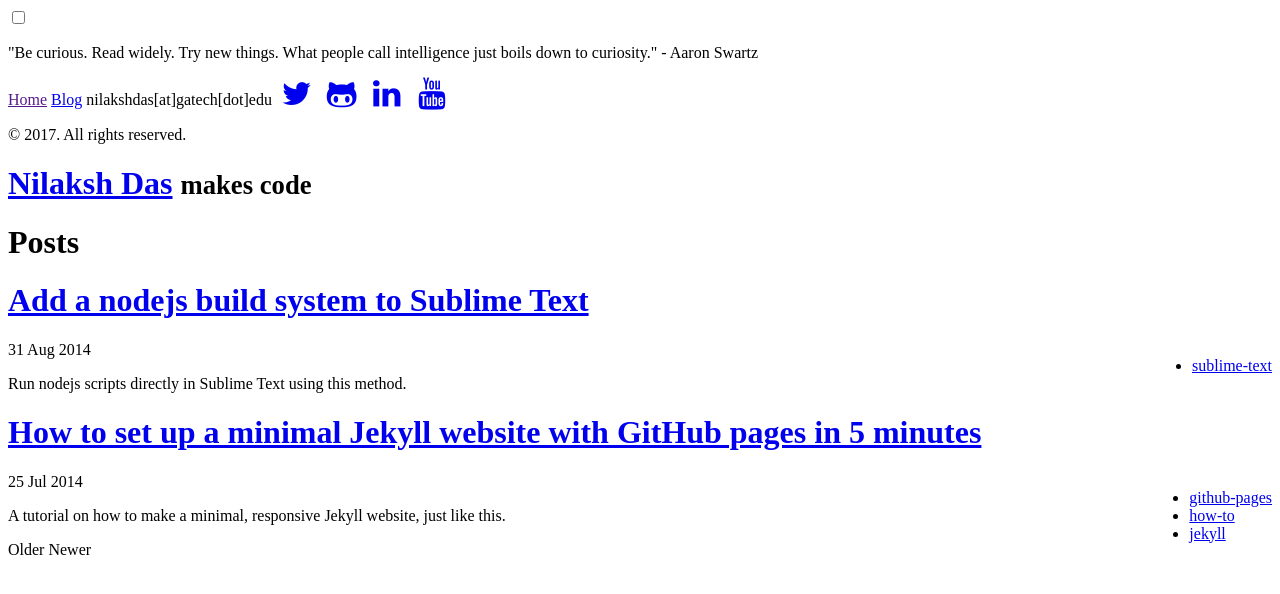
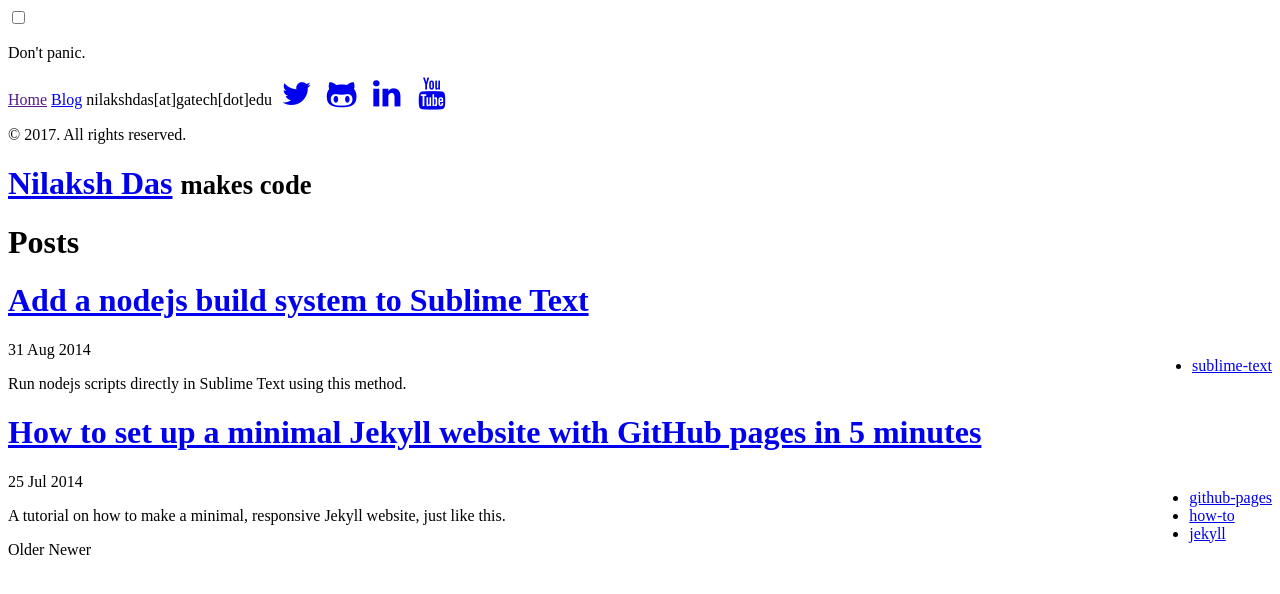
Before and after one commit to nilakshdas/nilakshdas.github.io, a Jekyll site: the page built from posts/index.html, in a window 1280 px wide. Shown: the top 594 px of the page. Built offline with Jekyll 4.4.1, drawn with Linux system fonts in a browser that asks for light colours; nearby versions of some CDN libraries; library files that are not in the unit come from our copies; the list of posts is cut into pages by our own code.

Commit message:
updated description

```diff
--- a/_config.yml
+++ b/_config.yml
@@ -10,7 +10,7 @@ permalink:        /posts/:title
 # Setup
 title:            Nilaksh Das
 taglines:         ['makes code', 'jumps hoops']
-description:      '"Be curious. Read widely. Try new things. What people call intelligence just boils down to curiosity." - Aaron Swartz'
+description:      "Don't panic."
 url:              http://nilakshdas.github.io
 baseurl:          '/'
 paginate:         5
```
